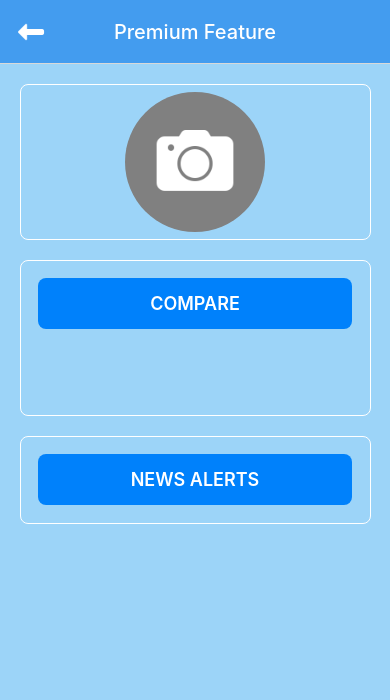
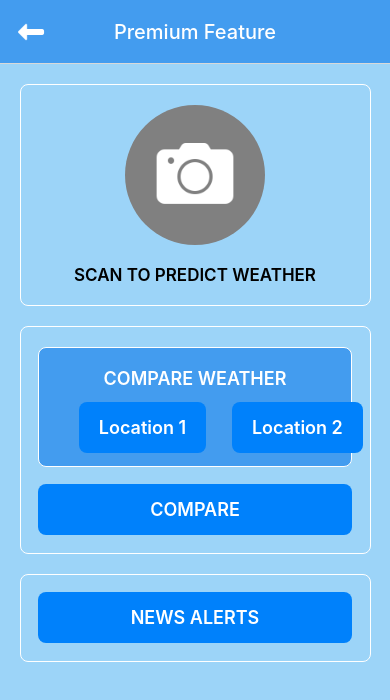
Before and after one commit to parthvekariya98/we_protect_repo, a React Native app in the folder WeProtect/: screen /PremiumFeature in a window 390 px wide. Shown: the top 700 px of the page. Built offline with nearby package versions, Linux system fonts and the light colour scheme.

Commit message:
- ui design for premium feature screen  - splash screen setup for ios

```diff
--- a/WeProtect/src/screens/PremiumFeatures.js
+++ b/WeProtect/src/screens/PremiumFeatures.js
@@ -15,16 +15,32 @@ const PremiumFeatures = () => {
     };
 
     return (
-        <View style={{ flex: 1, backgroundColor: '#9CD4F8', alignItems:'center' }}>
-           <View style={styles.cameraView}>
+        <View style={{ flex: 1, backgroundColor: '#9CD4F8', alignItems: 'center' }}>
+            <View style={styles.cameraView}>
                 <TouchableOpacity style={styles.cameraViewContainer}>
                     <Image
                         source={require('../images/ic_camera.png')}
                         style={styles.profileImage}
                     />
                 </TouchableOpacity>
-           </View>
+                <Text style={{ fontSize: 17, fontWeight: '600', color: 'black', marginBottom: 20 }}>SCAN TO PREDICT WEATHER</Text>
+            </View>
             <View style={styles.compareView}>
+                <View style={styles.compareSubView}>
+                    <Text style={{ fontSize: 18, fontWeight: '600', color: 'white', marginTop: 20 }}>COMPARE WEATHER</Text>
+                    <View style={{flexDirection:'row'}}>
+                        <TouchableOpacity
+                            onPress={saveButtonTap}
+                            style={styles.pickBtn}>
+                            <Text style={{ fontSize: 18, fontWeight: '600', color: 'white' }}>Location 1</Text>
+                        </TouchableOpacity>
+                        <TouchableOpacity
+                            onPress={saveButtonTap}
+                            style={styles.pickBtn}>
+                            <Text style={{ fontSize: 18, fontWeight: '600', color: 'white' }}>Location 2</Text>
+                        </TouchableOpacity>
+                    </View>
+                </View>
 
                 <TouchableOpacity
                     onPress={saveButtonTap}
@@ -45,25 +61,37 @@ const PremiumFeatures = () => {
 
 const styles = StyleSheet.create({
     cameraView: {
-        width:'90%',
-        height:'20%',
+        width: '90%',
+        // height:'20%',
         borderWidth: 1,
         borderRadius: 8,
         marginTop: 20,
         borderColor: 'white',
-        alignItems:'center',
-        justifyContent:'center'
+        alignItems: 'center',
+        justifyContent: 'center'
     },
     compareView: {
-        width:'90%',
-        height:'20%',
+        width: '90%',
+        // height: '20%',
         borderWidth: 1,
         borderRadius: 8,
         marginTop: 20,
-        borderColor: 'white'
+        borderColor: 'white',
+        alignItems: 'center',
+        justifyContent: 'center'
+    },
+    compareSubView: {
+        backgroundColor: '#439CEF',
+        width: '90%',
+        borderWidth: 1,
+        borderRadius: 8,
+        marginTop: 20,
+        borderColor: 'white',
+        alignItems: 'center',
+        justifyContent: 'center',
     },
     newsAlerts: {
-        width:'90%',
+        width: '90%',
         borderWidth: 1,
         borderRadius: 8,
         marginTop: 20,
@@ -79,14 +107,23 @@ const styles = StyleSheet.create({
         backgroundColor: '#0081FB',
         borderRadius: 8
     },
-
+    pickBtn: {
+        flexDirection: 'row',
+        justifyContent: 'center',
+        margin: '5%',
+        paddingHorizontal: 20,
+        paddingVertical: 15,
+        backgroundColor: '#0081FB',
+        borderRadius: 8
+    },
     cameraViewContainer: {
         alignItems: 'center',
         width: 140,
         height: 140,
         borderRadius: 75,
-        backgroundColor:'gray',
-        justifyContent:'center'
+        backgroundColor: 'gray',
+        justifyContent: 'center',
+        marginVertical: 20
     },
     profileImage: {
         width: 80,
```
Also changed, not shown: 7 other files (tests, documents, lock files or other folders).
